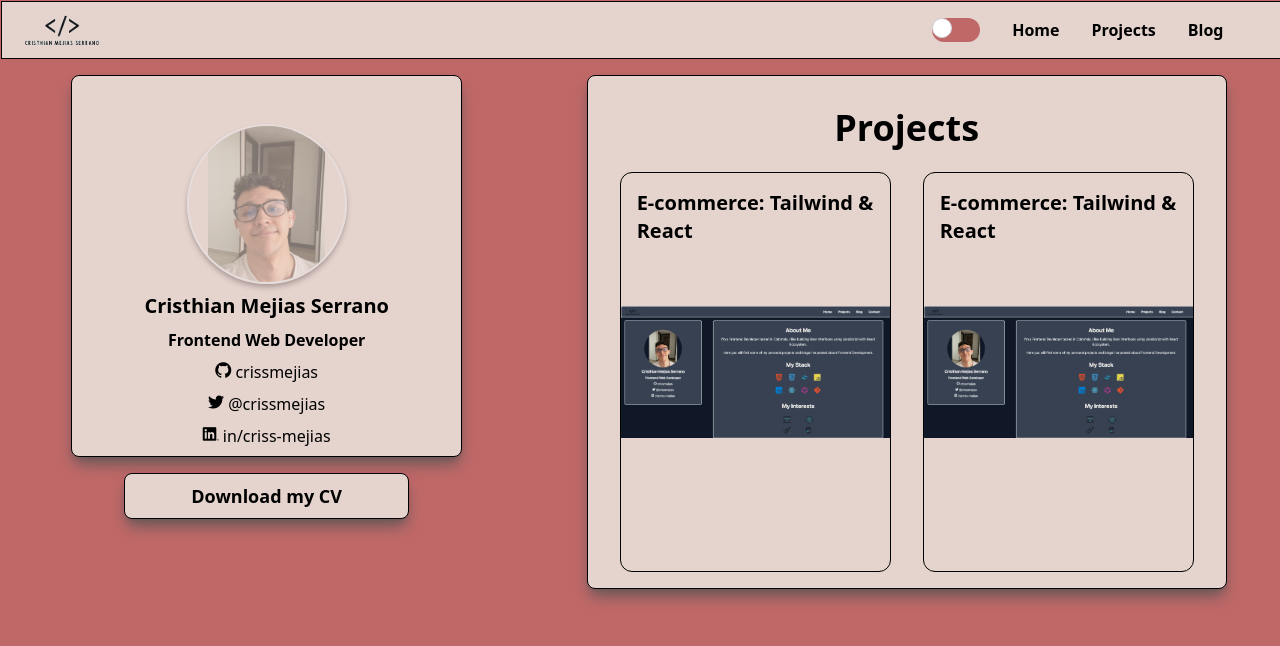
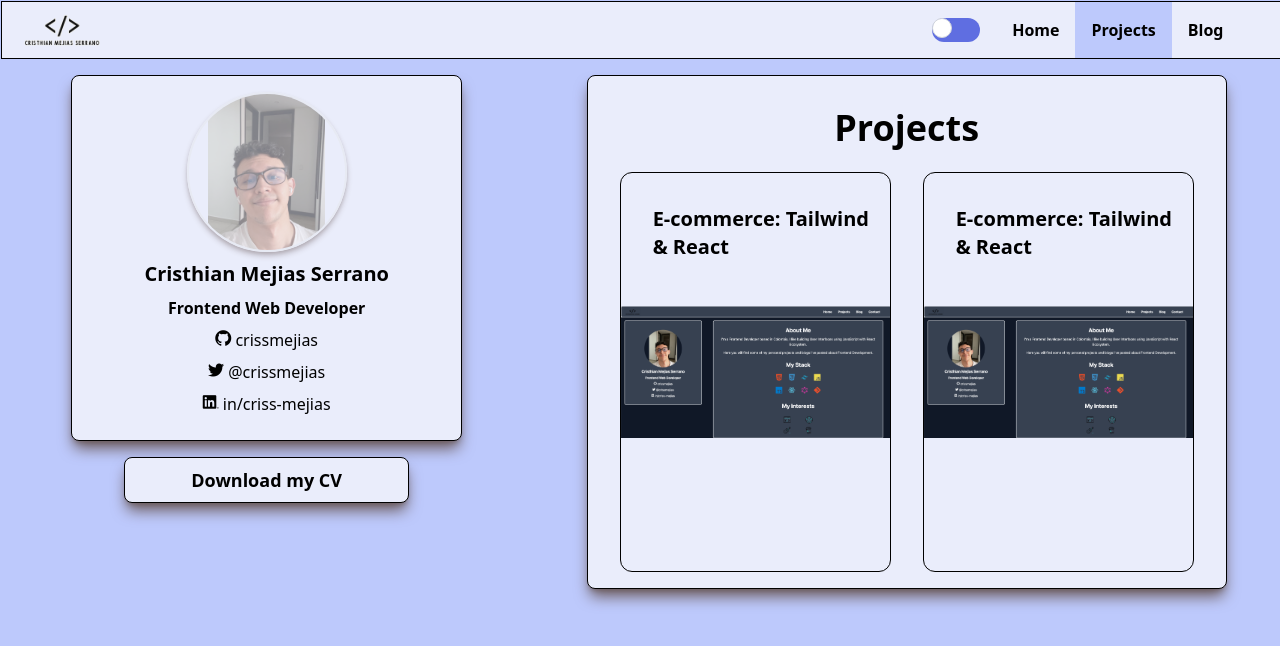
Before and after one commit to crissmejias/portfolio, a React (Vite) app: page /#/projects in a window 1280 px wide. Shown: the top 646 px of the page. Built offline with nearby package versions, Linux system fonts and the light colour scheme.

Commit message:
Changing palette

```diff
--- a/src/App.tsx
+++ b/src/App.tsx
@@ -9,7 +9,7 @@ const App = ()  => {
 return(
     <>
     <Header/>
-    <div className="flex flex-col md:flex-row bg-[#C06868] dark:bg-gray-900 pb-12 transition-colors">
+    <div className="flex flex-col md:flex-row bg-[#BDC9FC] dark:bg-gray-900 pb-12 transition-colors">
         <div className="w-11/12 md:w-1/3 mx-auto flex flex-col gap-4">
         <Sidebar/>
         <Download />
--- a/src/components/Card.tsx
+++ b/src/components/Card.tsx
@@ -5,11 +5,11 @@ const Card = (props : props) => {
     return(
 
         <div style={{ backgroundImage: `url(${props.url})`
-          }} className={`"w-full min-h-[400px] flex flex-col items-center justify-between flex-wrap rounded-xl dark:bg-inherit bg-[#E5D4CE] hover:shadow-lg hover:shadow-[#695858] border-black border-[1px]  group bg-blend-darken bg-center bg-[length:100%_auto] bg-no-repeat dark:hover:bg-gray-500 transition-colors`}>
+          }} className={`"w-full min-h-[400px] flex flex-col items-center justify-between flex-wrap p-4 rounded-xl dark:bg-inherit bg-[#EAEDFB] hover:shadow-lg hover:shadow-[#695858] border-black border-[1px]  group bg-blend-darken bg-center bg-[length:100%_auto] bg-no-repeat dark:hover:bg-gray-500 transition-colors`}>
             <h2 className="mt-4 font-bold text-xl text-start self-start ml-4 dark:group-hover:text-white group-hover:blur-[0.5px] transition-none">E-commerce: Tailwind & React</h2>
             <div className="mb-4 dark:text-white flex justify-evenly w-full ">
             <a href="https://github.com" target="_blank" className="z-50 blur-none cursor-pointer hidden text-3xl group-hover:inline"><i className='fi fi-brands-github' ></i></a>
-            <a href="https://github.com" target="_blank" className="cursor-pointer hidden text-3xl group-hover:inline"><i className='fi fi-rr-window-alt'></i></a>
+            <a href="https://github.com" target="_blank" className="cursor-pointer hidden text-3xl group-hover:inline"><i className='fi fi-rr-window-alt group-hover:shadow-inner'></i></a>
             </div>
         </div>
 
--- a/src/components/Download.tsx
+++ b/src/components/Download.tsx
@@ -1,7 +1,7 @@
 import doc from '../assets/doc.pdf'
 const Download = () => {
     return(
-            <a href={doc} download={true} className="hover:text-[#C06868] cursor-pointer bg-[#E5D4CE]  shadow-lg shadow-[#695858] border-black border-[1px] dark:border-white dark:hover:text-gray-500 w-2/3 mx-auto rounded-lg p-2  dark:active:bg-white dark:active:border-gray-700  dark:active:text-gray-700 transition-colors text-center text-lg dark:text-white font-bold dark:bg-gray-700">
+            <a href={doc} download={true} className="hover:text-[#C06868] cursor-pointer bg-[#EAEDFB]  shadow-lg shadow-[#695858] border-black border-[1px] dark:border-white dark:hover:text-gray-500 w-2/3 mx-auto rounded-lg p-2  dark:active:bg-white dark:active:border-gray-700  dark:active:text-gray-700 transition-colors text-center text-lg dark:text-white font-bold dark:bg-gray-700">
                 Download my CV
             </a>
     )
--- a/src/components/Header.tsx
+++ b/src/components/Header.tsx
@@ -8,12 +8,12 @@ const Header = () => {
         }
     const [menu, setMenu] = useState(false);
     return(
-        <header className={`w-full flex items-center justify-between   dark:border-gray-200 bg-[#E5D4CE] border-black border-[1px] m-[0.5px] dark:bg-gray-700 flex-col md:flex-row`}>
+        <header className={`w-full flex items-center justify-between   dark:border-gray-200 bg-[#EAEDFB] border-black border-[1px] m-[0.5px] dark:bg-gray-700 flex-col md:flex-row`}>
                 <div className={`flex justify-between w-full ${menu && "md:w-1/2"}`}>
                 <img src={logo} alt="" className='mix-blend-darken dark:mix-blend-multiply border-none w-42 h-14 ml-4 rounded-xl' />
                 <label className="relative inline-flex items-center cursor-pointer mx-auto md:mx-4">
                 <input type="checkbox" value="" className="sr-only peer"  onClick={enableDarkMode}/>
-                <div className="w-12 h-6 bg-[#C06868]  peer-focus:outline-none rounded-full peer dark:peer-checked:bg-gray-200 peer-checked:after:translate-x-full  peer-checked:after:border-white after:content-[''] after:absolute  after:bg-white after:border-gray-300 after:border after:rounded-full after:h-5 after:w-5 after:transition-all dark:border-gray-600"></div>
+                <div className="w-12 h-6 bg-[#5F6EE1]  peer-focus:outline-none rounded-full peer dark:peer-checked:bg-gray-200 peer-checked:after:translate-x-full  peer-checked:after:border-white after:content-[''] after:absolute  after:bg-white after:border-gray-300 after:border after:rounded-full after:h-5 after:w-5 after:transition-all dark:border-gray-600"></div>
             </label>
                     <button onClick={()=>{setMenu(prevState=> !prevState)}} className="md:hidden"><img className='text-xs w-24 mr-4 h-10' src={burgerMenu}/></button>
                 </div>
--- a/src/components/Home.tsx
+++ b/src/components/Home.tsx
@@ -4,7 +4,7 @@ import ball from '/ball.gif'
 import guitar from '/guitar.gif'
 const Home = () => {
 return(
-    <section className="dark:border-white w-10/12 md:w-1/2 my-4 h-98 md:h-5/6 rounded-lg mx-auto bg-[#E5D4CE] shadow-lg shadow-[#695858] border-black border-[1px] dark:bg-gray-700 flex flex-col items-center justify-start gap-8 flex-wrap py-4">
+    <section className="dark:border-white w-10/12 md:w-1/2 my-4 h-98 md:h-5/6 rounded-lg mx-auto bg-[#EAEDFB] shadow-lg shadow-[#695858] border-black border-[1px] dark:bg-gray-700 flex flex-col items-center justify-start gap-8 flex-wrap py-4">
         <div className="mx-auto">
             <h2 className="text-center text-3xl dark:text-white font-bold">About Me</h2>
             <p className='dark:text-white text-lg mt-4 mx-8 text-center'>I'm a Frontend Developer based in Colombia, I like building User Interfaces using JavaScript with React Ecosystem.</p>
--- a/src/components/Projects.tsx
+++ b/src/components/Projects.tsx
@@ -2,7 +2,7 @@ import { Card } from "./Card";
 import portfolio from '../assets/image.png'
 const Projects = () => {
     return(
-        <div className="w-10/12 md:w-1/2 h-98 md:h-5/6 mx-auto flex flex-col justify-start gap-2 my-4 rounded-lg dark:bg-gray-700 bg-[#E5D4CE] shadow-lg shadow-[#695858]  border-black border-[1px] ">
+        <div className="w-10/12 md:w-1/2 h-98 md:h-5/6 mx-auto flex flex-col justify-start gap-2 my-4 rounded-lg dark:bg-gray-700 bg-[#EAEDFB] shadow-lg shadow-[#695858]  border-black border-[1px] ">
         <div className="mt-8">
             <p className="text-center text-4xl font-bold dark:text-[#fff]">Projects</p>
         </div>
--- a/src/components/Sidebar.tsx
+++ b/src/components/Sidebar.tsx
@@ -3,8 +3,8 @@ import { Download } from './Download';
 const Sidebar = () => {
     return(
         <>
-        <div className="w-11/12 md:w-11/12 md:max-h-[550px] bg-[#E5D4CE] shadow-lg shadow-[#695858] border-black border-[1px]   mt-4 mx-auto dark:bg-gray-700 rounded-lg  dark:border-gray-200 opacity-[35]">
-            <div className="rounded-[92%] mt-12 border-2 shadow-md shadow-[#695858] w-40 h-40 mx-auto dark:bg-gray-900 opacity-45"> <img className='w-full h-full mix-blend-color-lighten rounded-full object-contain' src={profile} alt="" /></div>
+        <div className="w-11/12 md:w-11/12 md:max-h-[550px] bg-[#EAEDFB] shadow-lg shadow-[#695858] border-black border-[1px] py-4  mt-4 mx-auto dark:bg-gray-700 rounded-lg  dark:border-gray-200 opacity-[35]">
+            <div className="rounded-[92%] border-2 shadow-md shadow-[#695858] w-40 h-40 mx-auto dark:bg-gray-900 opacity-45"> <img className='w-full h-full mix-blend-color-lighten rounded-full object-contain' src={profile} alt="" /></div>
             <div className=" my-2 flex  flex-col items-baseline gap-2">
                 <p className="dark:text-[#fff] font-bold text-xl text-center mx-auto">Cristhian Mejias Serrano</p>
                 <p className="dark:text-[#fff] font-bold text-md text-center mx-auto">Frontend Web Developer</p>
--- a/src/index.css
+++ b/src/index.css
@@ -4,10 +4,10 @@
     @apply dark:text-[#fff] font-bold text-base dark:hover:bg-gray-600 px-12 py-4 md:p-4 text-center border-black dark:border-gray-300 border-t-2 md:border-none border-opacity-25;
 }
 .active {
-    @apply dark:bg-gray-600 transition-colors
+    @apply dark:bg-gray-600 bg-[#BDC9FC] transition-colors
 }
 @tailwind utilities;
 
 body{
-    @apply dark:bg-gray-900 bg-[#C06868]
+    @apply dark:bg-gray-900 bg-[#BDC9FC]
 }
```
